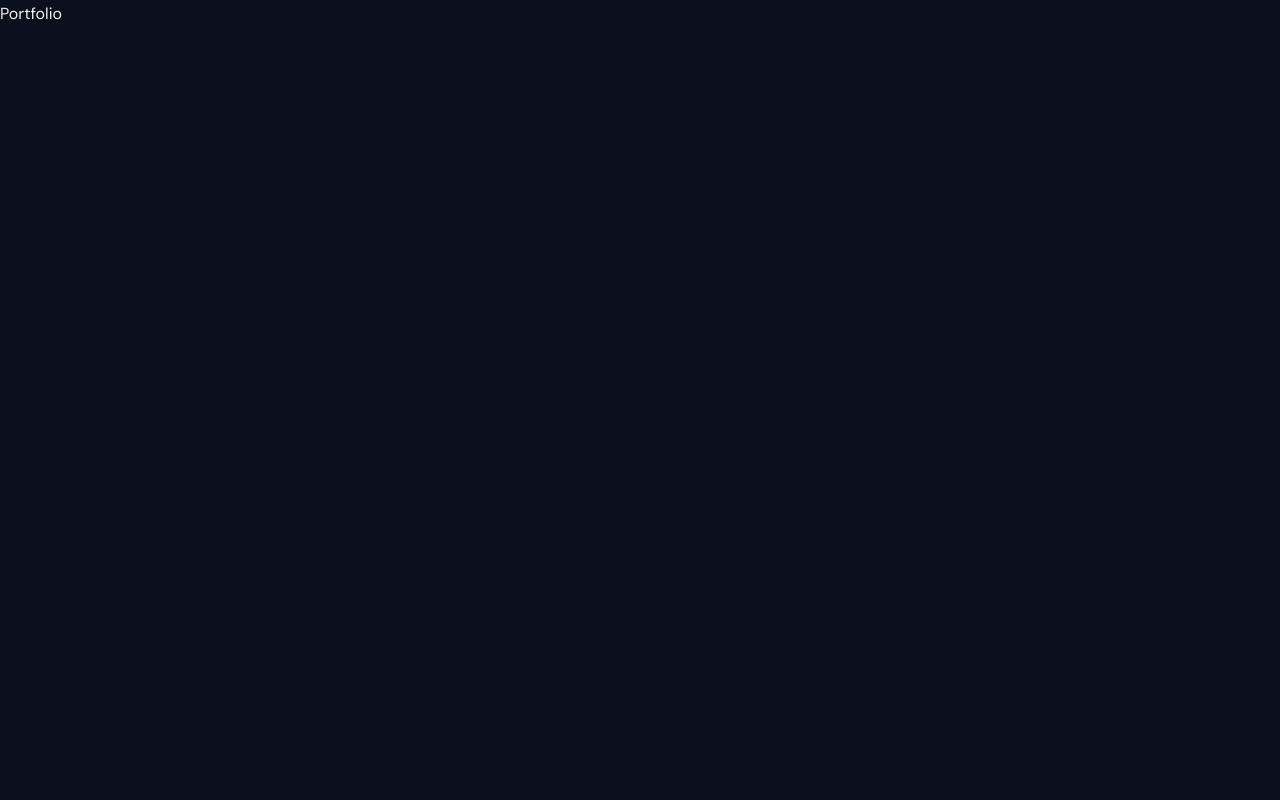
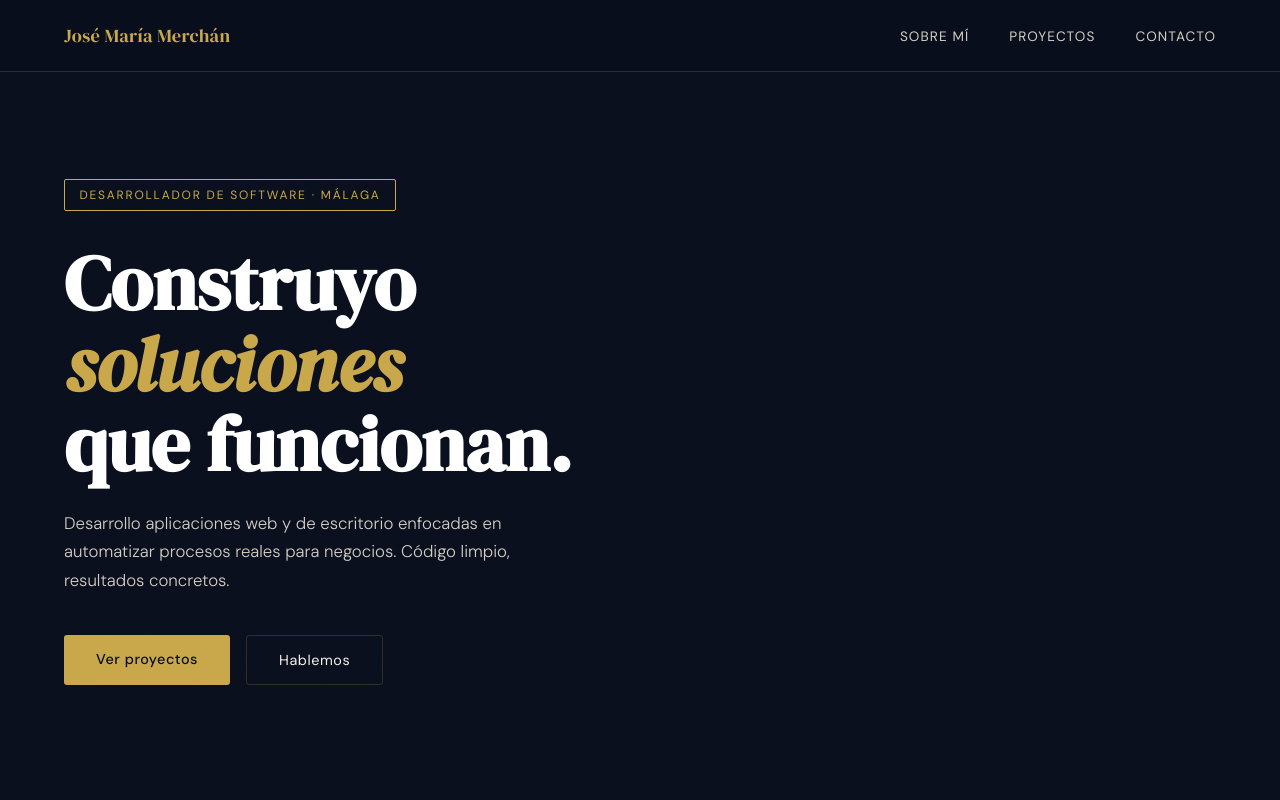
Before and after one commit to josemerchan712/portfolio, a React (Vite) app: page / in a window 1280 px wide. Shown: the top 800 px of the page. Built offline with nearby package versions, Linux system fonts and the light colour scheme.

Commit message:
feat: assemble React app — portfolio visually matches original
Co-Authored-By: Claude Sonnet 4.6 <noreply@anthropic.com>

```diff
--- a/src/App.jsx
+++ b/src/App.jsx
@@ -1,5 +1,44 @@
-function App() {
-  return <div>Portfolio</div>;
+import { useEffect } from 'react';
+import { Nav } from './components/Nav';
+import { Hero } from './components/Hero';
+import { About } from './components/About';
+import { Projects } from './components/Projects';
+import { Contact } from './components/Contact';
+import { Footer } from './components/Footer';
+
+export default function App() {
+  useEffect(() => {
+    const reveals = document.querySelectorAll('.reveal');
+    const observer = new IntersectionObserver(
+      (entries) => entries.forEach(e => { if (e.isIntersecting) e.target.classList.add('visible'); }),
+      { threshold: 0.12 }
+    );
+    reveals.forEach(el => observer.observe(el));
+    return () => observer.disconnect();
+  }, []);
+
+  useEffect(() => {
+    const sections = document.querySelectorAll('section[id]');
+    const navLinks = document.querySelectorAll('.nav-links a');
+    const handler = () => {
+      let current = '';
+      sections.forEach(s => { if (window.scrollY >= s.offsetTop - 200) current = s.id; });
+      navLinks.forEach(a => {
+        a.style.color = a.getAttribute('href') === '#' + current ? 'var(--gold-light)' : '';
+      });
+    };
+    window.addEventListener('scroll', handler);
+    return () => window.removeEventListener('scroll', handler);
+  }, []);
+
+  return (
+    <>
+      <Nav />
+      <Hero />
+      <About />
+      <Projects />
+      <Contact />
+      <Footer />
+    </>
+  );
 }
-
-export default App;
--- /dev/null
+++ b/src/components/Hero.jsx
@@ -0,0 +1,10 @@
+import { HeroContent } from './HeroContent';
+
+export function Hero() {
+  return (
+    <section id="hero">
+      <HeroContent />
+      {/* HeroScene (canvas) added in Task 6 */}
+    </section>
+  );
+}
--- /dev/null
+++ b/src/components/HeroContent.jsx
@@ -0,0 +1,16 @@
+export function HeroContent() {
+  return (
+    <div className="hero-content">
+      <span className="hero-tag">Desarrollador de software · Málaga</span>
+      <h1>Construyo<br /><em>soluciones</em><br />que funcionan.</h1>
+      <p className="hero-sub">
+        Desarrollo aplicaciones web y de escritorio enfocadas en automatizar procesos reales para negocios.
+        Código limpio, resultados concretos.
+      </p>
+      <div className="hero-cta">
+        <a href="#projects" className="btn-primary">Ver proyectos</a>
+        <a href="#contact" className="btn-ghost">Hablemos</a>
+      </div>
+    </div>
+  );
+}
```
